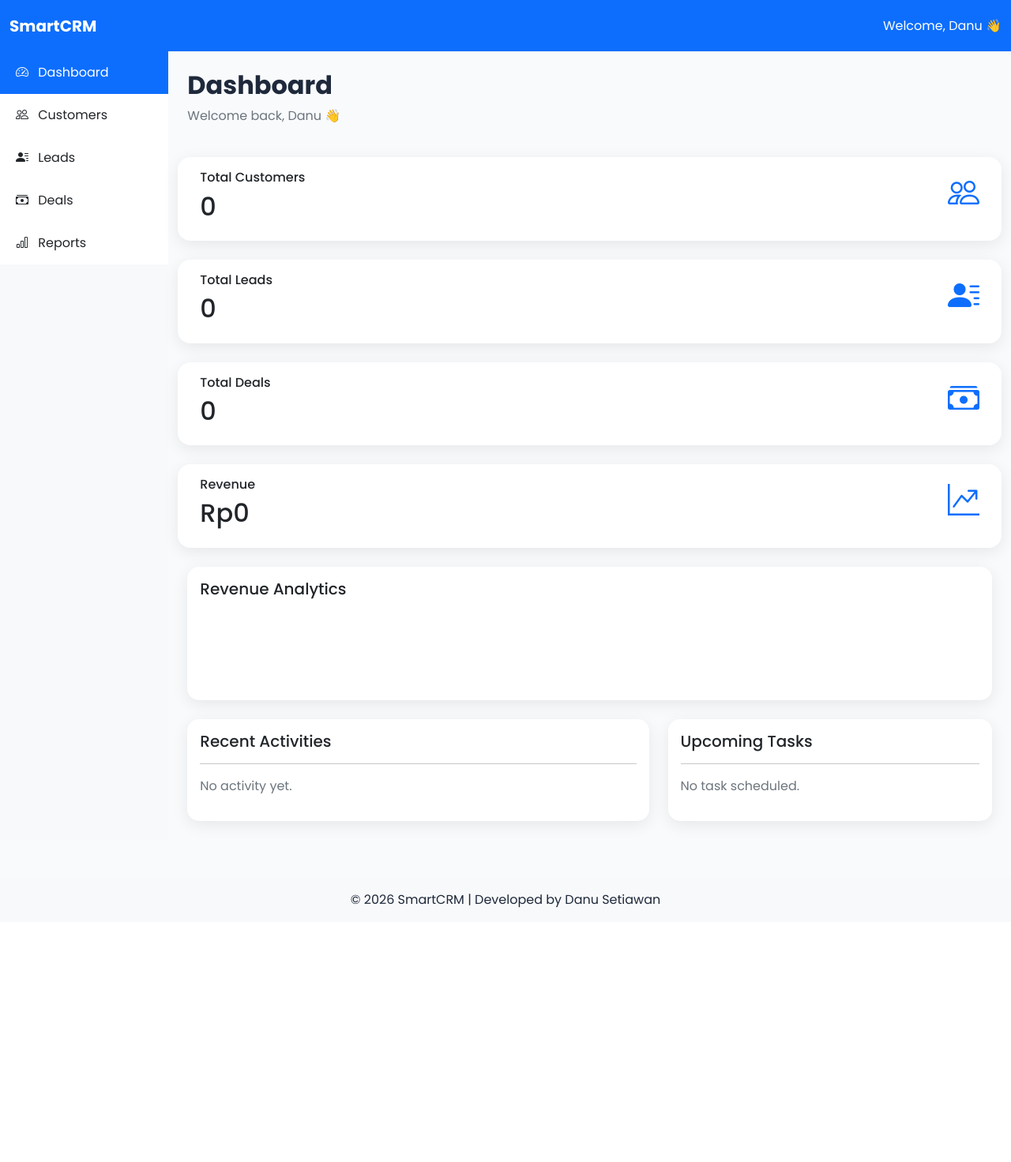
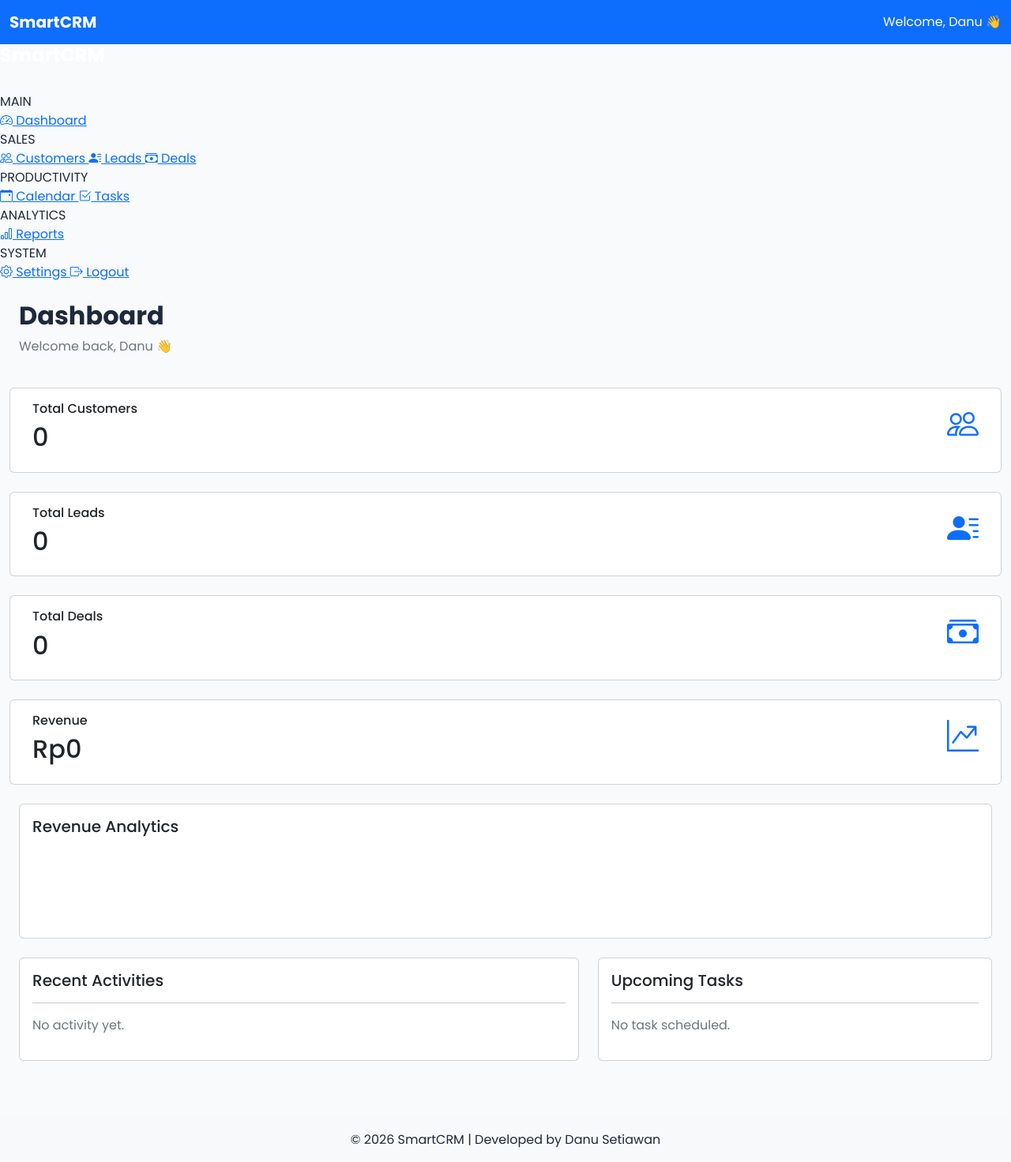
Before and after one commit to danusetiawan14/smart-crm-platform, a Flask app: page / in a window 1280 px wide. Shown: the whole page at 79% size. Before the commit the page ends 1150 px from the top, so only its background shows below. Run offline with Flask 3, Linux system fonts and the light colour scheme.

Commit message:
Build application layout foundation

```diff
--- /dev/null
+++ b/static/css/layout.css
@@ -0,0 +1,87 @@
+/* =====================================
+   SMARTCRM DESIGN SYSTEM
+   Layout
+===================================== */
+
+/* ---------- Reset ---------- */
+
+*{
+
+    margin:0;
+
+    padding:0;
+
+    box-sizing:border-box;
+
+}
+
+html,
+body{
+
+    height:100%;
+
+}
+
+/* ---------- Body ---------- */
+
+body{
+
+    background:var(--background);
+
+    color:var(--text);
+
+    font-family:'Poppins',sans-serif;
+
+}
+
+/* ---------- Main Layout ---------- */
+
+.app-layout{
+
+    display:flex;
+
+    min-height:100vh;
+
+}
+
+/* ---------- Sidebar ---------- */
+
+.sidebar{
+
+    width:260px;
+
+    flex-shrink:0;
+
+}
+
+/* ---------- Main ---------- */
+
+.main-wrapper{
+
+    flex:1;
+
+    display:flex;
+
+    flex-direction:column;
+
+    min-width:0;
+
+}
+
+/* ---------- Content ---------- */
+
+.content{
+
+    flex:1;
+
+    padding:30px;
+
+}
+
+/* ---------- Footer ---------- */
+
+footer{
+
+    padding:20px;
+
+}
--- a/static/css/style.css
+++ b/static/css/style.css
@@ -1,133 +1,11 @@
-/* ==========================
+/* =====================================
    SMART CRM DESIGN SYSTEM
-========================== */
+===================================== */
 
-:root{
-
-    --primary:#2563eb;
-    --secondary:#64748b;
-    --success:#16a34a;
-    --danger:#dc2626;
-    --warning:#f59e0b;
-
-    --sidebar:#1e293b;
-
-    --background:#f8fafc;
-
-    --card:#ffffff;
-
-    --text:#1e293b;
-
-    --border:#e2e8f0;
-
-}
-
-*{
-
-    margin:0;
-
-    padding:0;
-
-    box-sizing:border-box;
-
-    font-family:'Poppins',sans-serif;
-
-}
-
-body{
-
-    background:var(--background);
-
-    color:var(--text);
-
-}
-
-.card{
-
-    border:none;
-
-    border-radius:15px;
-
-    box-shadow:0 5px 20px rgba(0,0,0,.08);
-
-}
-
-.btn{
-
-    border-radius:10px;
-
-}
-
-.navbar{
-
-    height:65px;
-
-}
-
-.list-group-item{
-
-    border:none;
-
-    padding:15px 20px;
-
-    transition:.3s;
-
-}
-
-.list-group-item:hover{
-
-    padding-left:30px;
-
-}
-
-.dashboard-card{
-
-    transition:.3s;
-
-}
-
-.dashboard-card:hover{
-
-    transform:translateY(-8px);
-
-}
-
-.dashboard-card{
-
-    border-radius:16px;
-
-    transition:.3s;
-
-}
-
-.dashboard-card:hover{
-
-    transform:translateY(-8px);
-
-}
-
-.dashboard-icon{
-
-    width:60px;
-
-    height:60px;
-
-    border-radius:50%;
-
-    display:flex;
-
-    justify-content:center;
-
-    align-items:center;
-
-    background:#dbeafe;
-
-}
-
-.dashboard-icon i{
-
-    font-size:28px;
-
-    color:var(--primary);
-
-}
+@import url("variables.css");
+@import url("layout.css");
+@import url("sidebar.css");
+@import url("navbar.css");
+@import url("dashboard.css");
+@import url("components.css");
+@import url("responsive.css");
--- /dev/null
+++ b/static/css/variables.css
@@ -0,0 +1,51 @@
+/* =====================================
+   SMARTCRM DESIGN SYSTEM
+   Variables
+===================================== */
+
+:root{
+
+    /* Primary Colors */
+
+    --primary:#2563EB;
+    --primary-hover:#1D4ED8;
+
+    /* Sidebar */
+
+    --sidebar-bg:#1E293B;
+    --sidebar-hover:#334155;
+    --sidebar-text:#CBD5E1;
+    --sidebar-title:#94A3B8;
+
+    /* Background */
+
+    --background:#F8FAFC;
+
+    /* Card */
+
+    --card-bg:#FFFFFF;
+
+    /* Text */
+
+    --text:#1E293B;
+    --text-muted:#64748B;
+
+    /* Border */
+
+    --border:#E2E8F0;
+
+    /* Status */
+
+    --success:#16A34A;
+    --warning:#F59E0B;
+    --danger:#DC2626;
+
+    /* Shadow */
+
+    --shadow:0 5px 20px rgba(0,0,0,.08);
+
+    /* Radius */
+
+    --radius:16px;
+
+}
--- a/templates/base.html
+++ b/templates/base.html
@@ -46,13 +46,13 @@
 
         <div class="row">
 
-            <div class="col-md-2 bg-light min-vh-100 p-0">
+            <div class="col-lg-2 col-md-3 p-0">
 
                 {% include "components/sidebar.html" %}
 
             </div>
 
-            <div class="col-md-10 p-4">
+            <div class="p-4">
 
                 {% block content %}
 
--- a/templates/components/sidebar.html
+++ b/templates/components/sidebar.html
@@ -1,48 +1,151 @@
-<div class="list-group rounded-0">
+<div class="sidebar">
 
-    <a href="/"
-       class="list-group-item list-group-item-action active">
+    <!-- Logo -->
+    <div class="sidebar-header">
 
-        <i class="bi bi-speedometer2 me-2"></i>
+        <h4 class="fw-bold text-white">
+
+            SmartCRM
+
+        </h4>
+
+        <small class="text-light">
+
+            Customer Relationship Platform
+
+        </small>
+
+    </div>
+
+    <!-- Dashboard -->
+    <div class="sidebar-group">
+
+        <div class="sidebar-title">
+
+            MAIN
+
+        </div>
+
+        <a href="/" class="sidebar-link active">
+
+            <i class="bi bi-speedometer2"></i>
 
             Dashboard
 
         </a>
 
-    <a href="#"
-       class="list-group-item list-group-item-action">
+    </div>
 
-        <i class="bi bi-people me-2"></i>
+    <!-- Sales -->
+
+    <div class="sidebar-group">
+
+        <div class="sidebar-title">
+
+            SALES
+
+        </div>
+
+        <a href="#" class="sidebar-link">
+
+            <i class="bi bi-people"></i>
 
             Customers
 
         </a>
 
-    <a href="#"
-       class="list-group-item list-group-item-action">
+        <a href="#" class="sidebar-link">
 
-        <i class="bi bi-person-lines-fill me-2"></i>
+            <i class="bi bi-person-lines-fill"></i>
 
             Leads
 
         </a>
 
-    <a href="#"
-       class="list-group-item list-group-item-action">
+        <a href="#" class="sidebar-link">
 
-        <i class="bi bi-cash-stack me-2"></i>
+            <i class="bi bi-cash-stack"></i>
 
             Deals
 
         </a>
 
-    <a href="#"
-       class="list-group-item list-group-item-action">
+    </div>
 
-        <i class="bi bi-bar-chart me-2"></i>
+    <!-- Productivity -->
+
+    <div class="sidebar-group">
+
+        <div class="sidebar-title">
+
+            PRODUCTIVITY
+
+        </div>
+
+        <a href="#" class="sidebar-link">
+
+            <i class="bi bi-calendar-event"></i>
+
+            Calendar
+
+        </a>
+
+        <a href="#" class="sidebar-link">
+
+            <i class="bi bi-check2-square"></i>
+
+            Tasks
+
+        </a>
+
+    </div>
+
+    <!-- Analytics -->
+
+    <div class="sidebar-group">
+
+        <div class="sidebar-title">
+
+            ANALYTICS
+
+        </div>
+
+        <a href="#" class="sidebar-link">
+
+            <i class="bi bi-bar-chart"></i>
 
             Reports
 
         </a>
 
     </div>
+
+    <!-- System -->
+
+    <div class="sidebar-group">
+
+        <div class="sidebar-title">
+
+            SYSTEM
+
+        </div>
+
+        <a href="#" class="sidebar-link">
+
+            <i class="bi bi-gear"></i>
+
+            Settings
+
+        </a>
+
+        <a href="#" class="sidebar-link">
+
+            <i class="bi bi-box-arrow-right"></i>
+
+            Logout
+
+        </a>
+
+    </div>
+
+</div>
```
Also changed, not shown: static/css/sidebar.css (added). Lines whose indentation alone changed are shown as unchanged.
